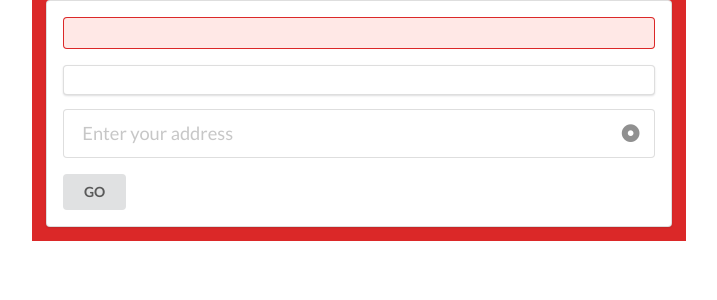
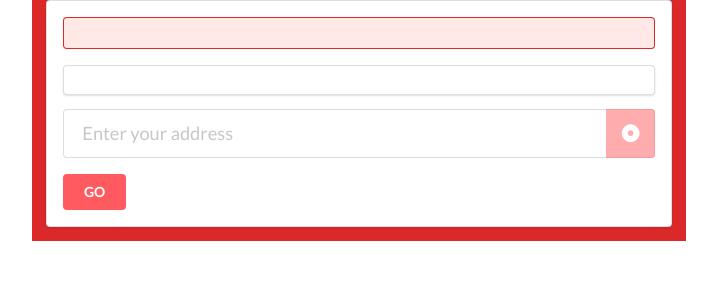
Before and after one commit to PapicMarko/PoslovniInformacijskiSustavi_Projekt, a Vue app: page / in a window 1280 px wide. Shown: the top 300 px of the page, without its empty margins (281-998 px from the left). Built offline with nearby package versions, Linux system fonts and the light colour scheme.

Commit message:
Customiziranje gumba
Co-Authored-By: Socrates <32815437+TheKingpin221@users.noreply.github.com>

```diff
--- a/src/pages/UserLocation.vue
+++ b/src/pages/UserLocation.vue
@@ -15,3 +15,11 @@
         </div>
     </section>
 </template>
+
+<style>
+.ui.button,
+.dot.circle.icon {
+    background-color: #ff5a5f;
+    color: white;
+}
+</style>
```
